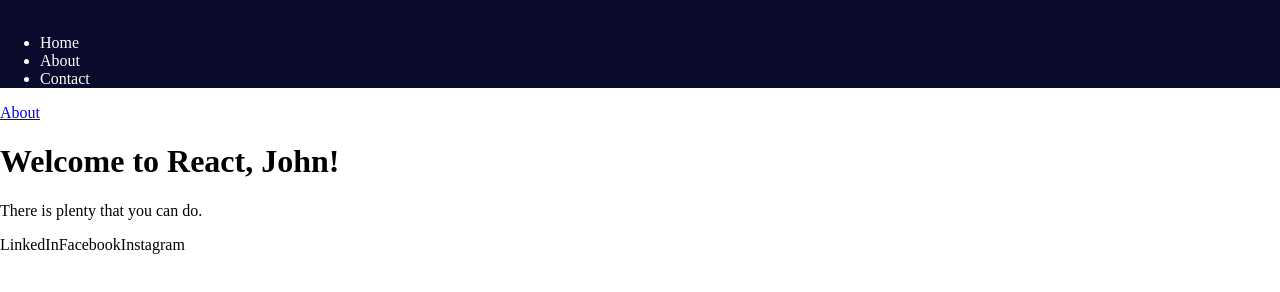
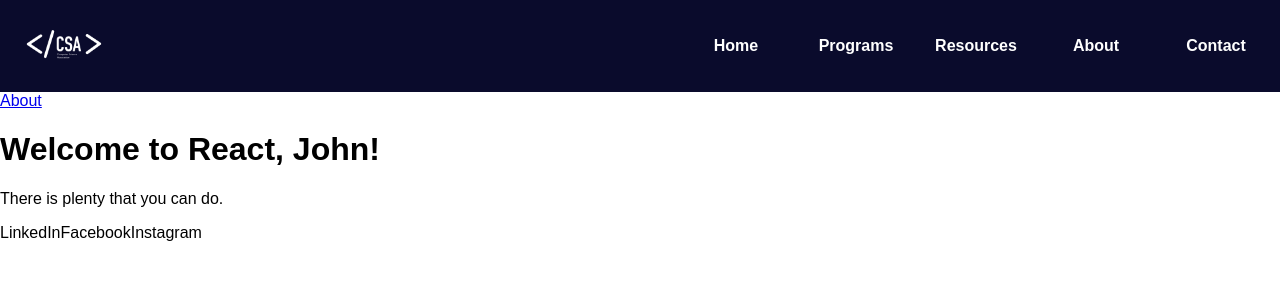
Before and after one commit to erichyche/www.compscia.com, a Gatsby site: page / in a window 1280 px wide. Built offline with nearby package versions, Linux system fonts and the light colour scheme; Gatsby itself is replaced by a stand-in of ours.

Commit message:
Update header style

```diff
--- a/gatsby-config.js
+++ b/gatsby-config.js
@@ -13,7 +13,7 @@ module.exports = {
 			resolve: 'gatsby-source-filesystem',
 			options: {
 				name: `images`,
-				path: `${__dirname}/src/images`,
+				path: `${__dirname}/static/images`,
 			},
 		},
 		{
@@ -25,7 +25,7 @@ module.exports = {
 				background_color: `#663399`,
 				theme_color: `#663399`,
 				display: `minimal-ui`,
-				icon: `src/images/logo-transparent.png`,
+				icon: `static/images/logo-transparent.png`,
 			},
 		},
 		{
--- a/src/components/header.tsx
+++ b/src/components/header.tsx
@@ -7,24 +7,29 @@ type Page = {
     caption: string
 };
 
-export default function Header() {
+const Header = () => {
+    const seasonal = false;
     const pages: Page[] = [
         { link: "/", caption: "Home" },
+        { link: "/programs", caption: "Programs" },
+        { link: "/resources", caption: "Resources" },
         { link: "/about", caption: "About" },
         { link: "/contact", caption: "Contact" },
     ];
     return (
         <header>
-            <img />
-            <nav>
-                <ul>
-                    { pages.map(
-                        (page) => (
-                        <li><Link to={ page.link }>{ page.caption }</Link></li>
-                        )
-                    ) }
-                </ul>
+            <Link to='/'><img className="logo" src="/images/logo-transparent.png" /></Link>
+            { seasonal
+                ? <button>VOTE NOW</button>
+                : false
+            }
+            <nav className="navbar">
+                { pages.map(
+                    (page) => (<Link to={ page.link }>{ page.caption }</Link>)
+                ) }
             </nav>
         </header>
     );
 }
+
+export default Header;
--- a/src/styles/header.scss
+++ b/src/styles/header.scss
@@ -1,8 +1,44 @@
+$bg-color: #0a0b2c;
 header {
-    background-color: #0a0b2c;
-    color: #FFF;
-    a {
-        color: inherit;
-        text-decoration: none;
+	background-color: $bg-color;
+	color: #FFF;
+	display: flex;
+	flex-flow: row wrap;
+	align-content: center;
+
+	.logo {
+		width: 80px;
+		flex: 0 0 80px;
+	}
+
+	.seasonal {
+
+	}
+
+	padding: 4px;
+	.navbar {
+		display: flex;
+		flex-flow: row nowrap;
+		flex: 1 1;
+		align-items: center;
+		justify-content: flex-end;
+		margin: 0;
+		a {
+			padding: 8px 16px;
+				&:hover {
+					background-color: lighten($color: $bg-color, $amount: 2);
+					color: darken($color: #fff, $amount: 15);
+					outline: 1px solid #FFF;
+				}
+		}
     }
+	a {
+		flex: 0 0 120px;
+		color: inherit;
+		text-decoration: none;
+		// vertical-align: middle;
+		text-align: center;
+		font-size: medium;
+		font-weight: bold;
+	}
 }
--- a/src/styles/main.scss
+++ b/src/styles/main.scss
@@ -1,5 +1,15 @@
+html * { box-sizing: inherit; }
+*, *::after, *::before {
+    box-sizing: inherit;
+}
+html, body {
+    box-sizing: border-box;
+    position: relative;
+    font-size: 16px;
+    font-family: Arial, Verdana, sans-serif;
+}
+html { height: 100vh; }
 body {
-    min-width: 100vw;
-    min-height: 100vh;
-    margin: 0; padding: 0;
+    margin: 0;
+    min-height: 100%;
 }
```
Also changed, not shown: static/images/logo-transparent.png (renamed from src/images/logo-transparent.png).
